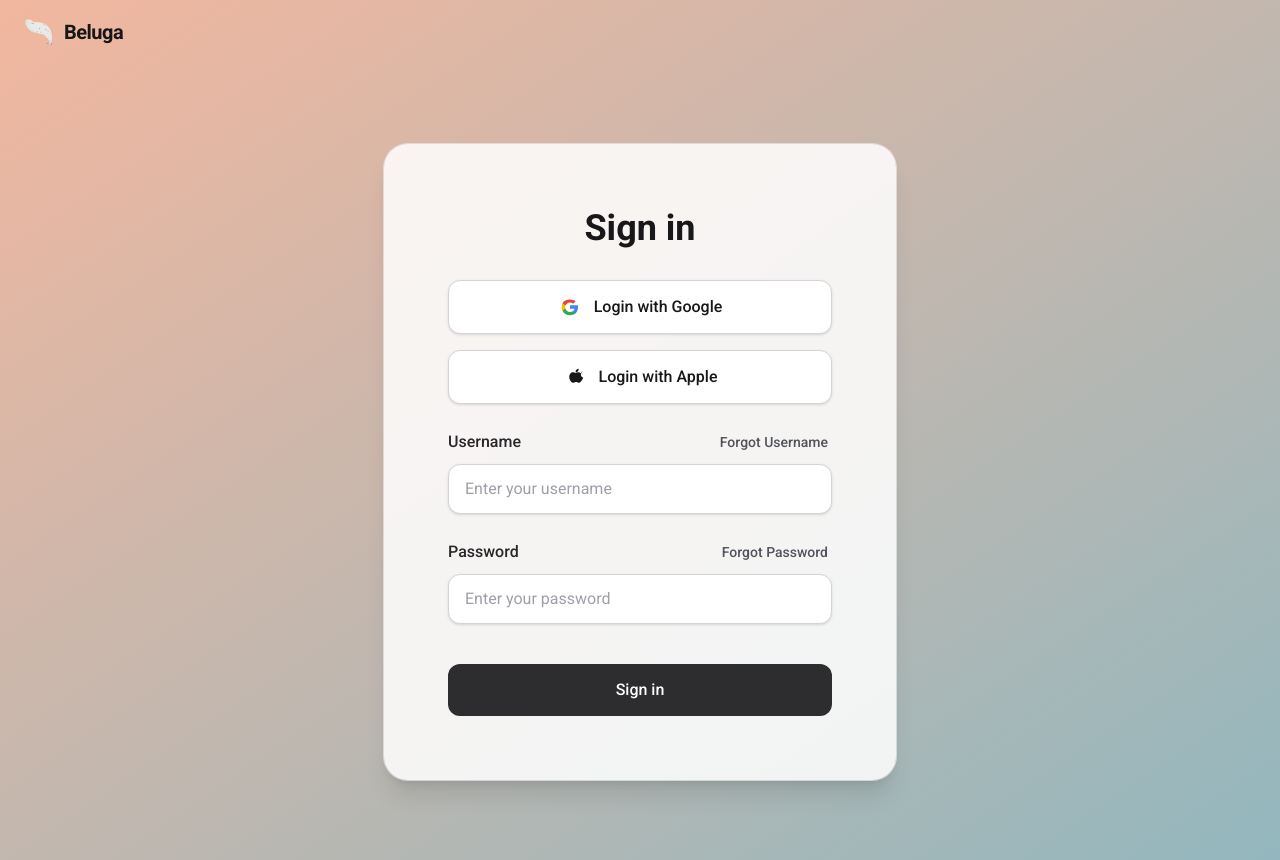
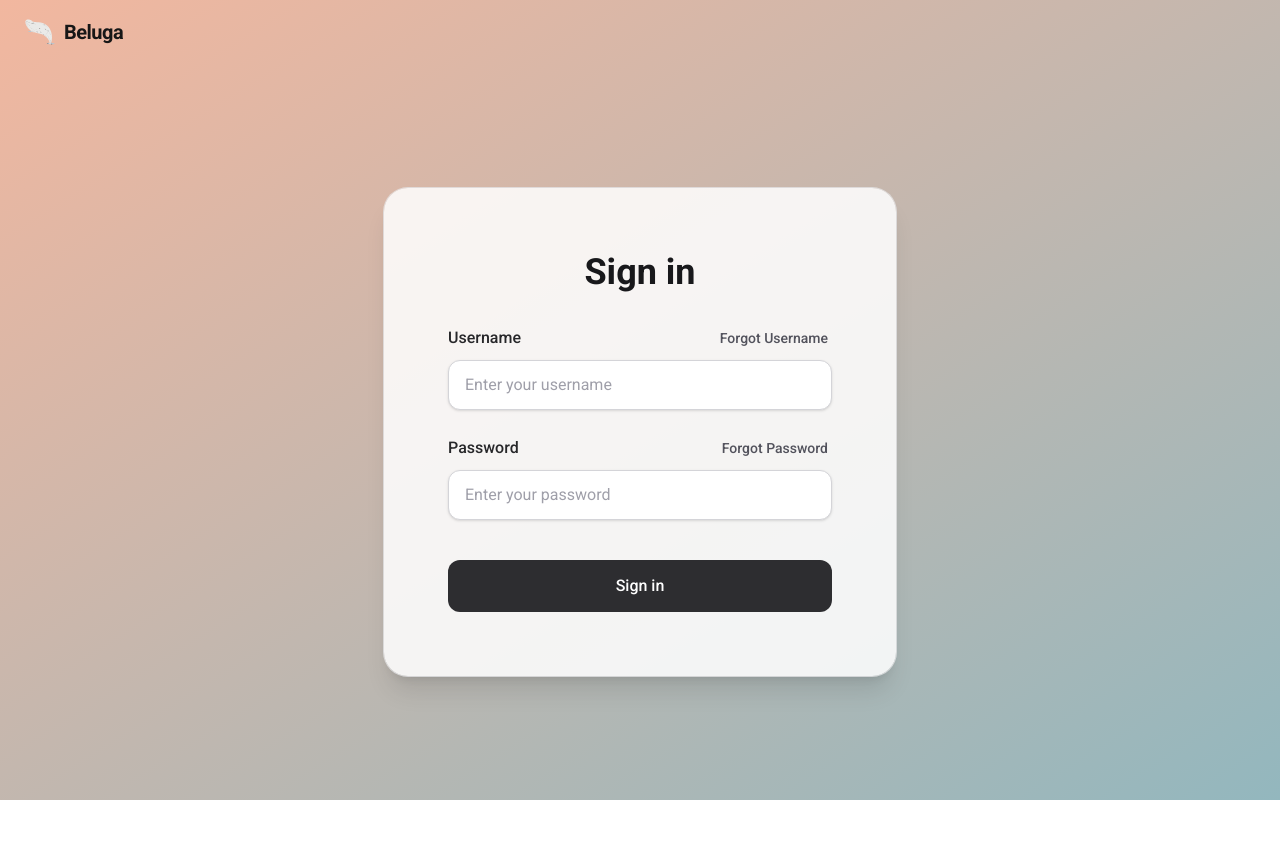
Before and after one commit to nurdinhossain/beluga, a Next.js app: page /login in a window 1280 px wide. After the commit the page ends 800 px from the top, so only its background shows below. Built offline with nearby package versions, Linux system fonts and the light colour scheme.

Commit message:
Remove google login

```diff
--- a/src/app/layout.js
+++ b/src/app/layout.js
@@ -1,5 +1,4 @@
 import { Roboto } from "next/font/google";
-import { GoogleOAuthProvider } from "@react-oauth/google";
 import "./globals.css";
 
 const roboto = Roboto({
@@ -12,15 +11,11 @@ export const metadata = {
   description: "Beluga",
 };
 
-const GOOGLE_CLIENT_ID = "196218053318-dc4e5ara9ec1d8iuge0513op3g4jn0g4.apps.googleusercontent.com";
-
 export default function RootLayout({ children }) {
   return (
     <html lang="en">
       <body className={`${roboto.className} antialiased`}>
-        <GoogleOAuthProvider clientId={GOOGLE_CLIENT_ID}>
-          {children}
-        </GoogleOAuthProvider>
+        {children}
       </body>
     </html>
   );
--- a/src/app/login/page.js
+++ b/src/app/login/page.js
@@ -2,20 +2,8 @@
 
 import Image from "next/image";
 import Link from "next/link";
-import { useGoogleLogin } from "@react-oauth/google";
 
 export default function LoginPage() {
-  const handleGoogleLogin = useGoogleLogin({
-    onSuccess: (tokenResponse) => {
-      console.log("Google login successful:", tokenResponse);
-      // Here you would typically send the token to your backend
-      // to verify and create/update the user session
-      // For now, we'll just log it
-    },
-    onError: () => {
-      console.error("Google login failed");
-    },
-  });
   return (
     <div
       className="flex min-h-screen flex-col"
@@ -43,57 +31,6 @@ export default function LoginPage() {
             Sign in
           </h1>
           <form className="space-y-6">
-            {/* Google & Apple at top */}
-            <div className="space-y-4">
-              <button
-                type="button"
-                onClick={() => handleGoogleLogin()}
-                className="flex w-full items-center justify-center gap-3 rounded-xl border border-zinc-300 bg-white px-5 py-3.5 text-base font-medium text-zinc-900 shadow-sm transition-colors hover:bg-zinc-50"
-              >
-                <span className="inline-flex h-6 w-6 items-center justify-center rounded-full bg-white">
-                  <svg
-                    xmlns="http://www.w3.org/2000/svg"
-                    viewBox="0 0 24 24"
-                    className="h-5 w-5"
-                  >
-                    <path
-                      fill="#4285F4"
-                      d="M21.6 12.227c0-.76-.068-1.492-.195-2.195H12v4.151h5.381a4.59 4.59 0 0 1-1.99 3.013v2.507h3.217c1.884-1.737 2.992-4.295 2.992-7.476Z"
-                    />
-                    <path
-                      fill="#34A853"
-                      d="M12 22c2.7 0 4.964-.892 6.619-2.397l-3.217-2.507c-.892.597-2.037.949-3.402.949-2.615 0-4.827-1.764-5.619-4.137H3.048v2.602A9.998 9.998 0 0 0 12 22Z"
-                    />
-                    <path
-                      fill="#FBBC04"
-                      d="M6.381 13.908A5.997 5.997 0 0 1 6.068 12c0-.662.114-1.305.313-1.908V7.49H3.048A9.998 9.998 0 0 0 2 12c0 1.611.385 3.136 1.048 4.51l3.333-2.602Z"
-                    />
-                    <path
-                      fill="#EA4335"
-                      d="M12 6.5c1.47 0 2.79.507 3.828 1.503l2.872-2.872C16.96 3.892 14.7 3 12 3A9.998 9.998 0 0 0 3.048 7.49l3.333 2.602C7.173 8.264 9.385 6.5 12 6.5Z"
-                    />
-                  </svg>
-                </span>
-                <span>Login with Google</span>
-              </button>
-
-              <button
-                type="button"
-                className="flex w-full items-center justify-center gap-3 rounded-xl border border-zinc-300 bg-white px-5 py-3.5 text-base font-medium text-zinc-900 shadow-sm transition-colors hover:bg-zinc-50"
-              >
-                <span className="inline-flex h-6 w-6 items-center justify-center">
-                  <svg
-                    xmlns="http://www.w3.org/2000/svg"
-                    viewBox="0 0 24 24"
-                    className="h-5 w-5 fill-current"
-                  >
-                    <path d="M16.365 2c-.923.064-2.023.657-2.674 1.428-.584.692-1.09 1.832-.9 2.904 1.03.032 2.086-.586 2.715-1.37.6-.75 1.039-1.894.859-2.962ZM19.5 8.2c-.885-1.12-2.143-1.776-3.35-1.776-1.568 0-2.235.75-3.327.75-1.122 0-1.98-.746-3.34-.746-1.336.01-2.57.776-3.45 1.99-1.19 1.652-1.48 4.78.095 7.37.87 1.42 2.034 3.01 3.56 3.02 1.355.014 1.74-.89 3.57-.9 1.833-.014 2.185.914 3.54.9 1.528-.01 2.76-1.77 3.63-3.19.63-1.03.865-1.55 1.354-2.71-3.55-1.34-3.29-6.08-.742-7.7Z" />
-                  </svg>
-                </span>
-                <span>Login with Apple</span>
-              </button>
-            </div>
-
             {/* Username */}
             <div className="flex flex-col text-left">
               <div className="flex items-center justify-between">
```
